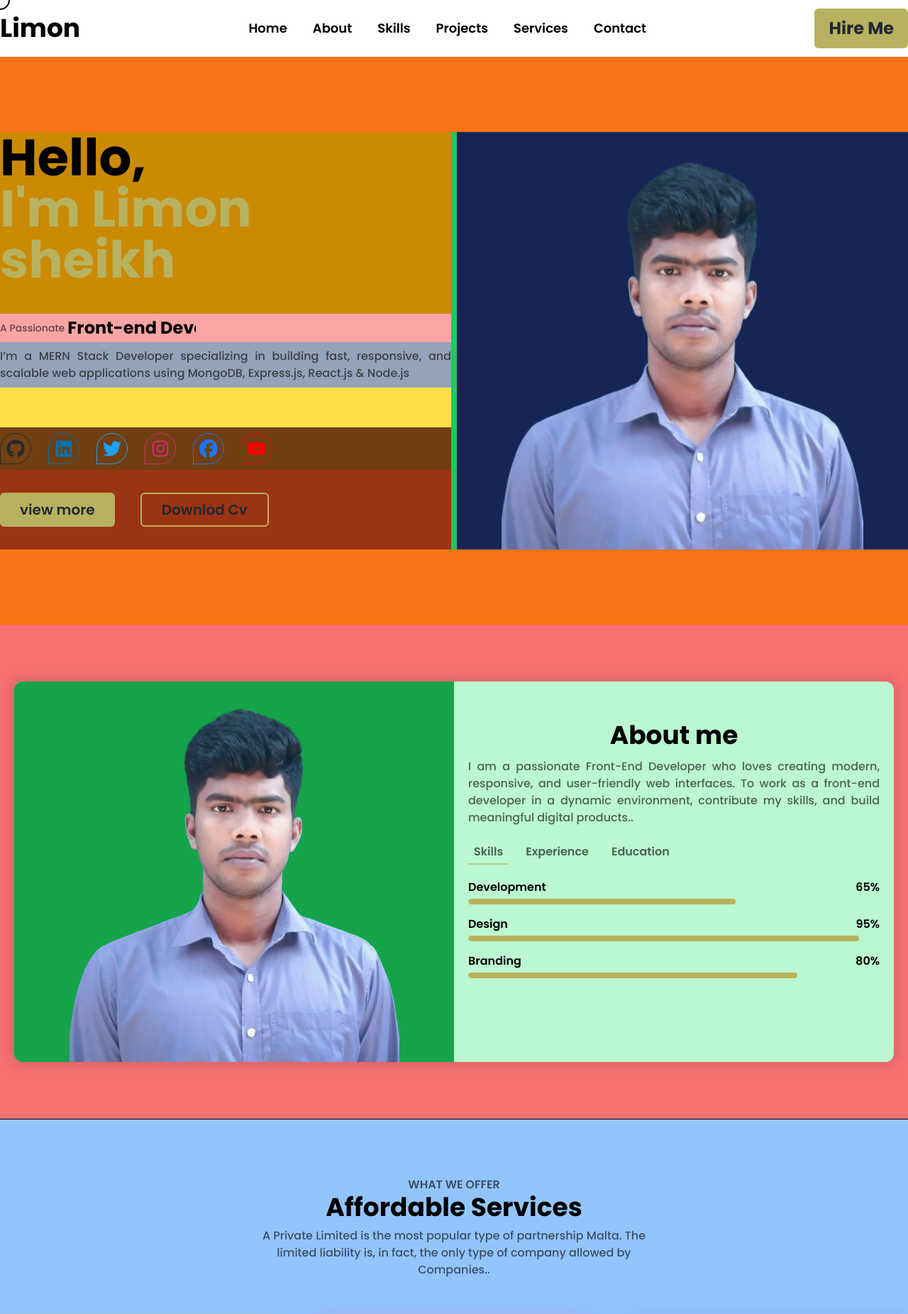
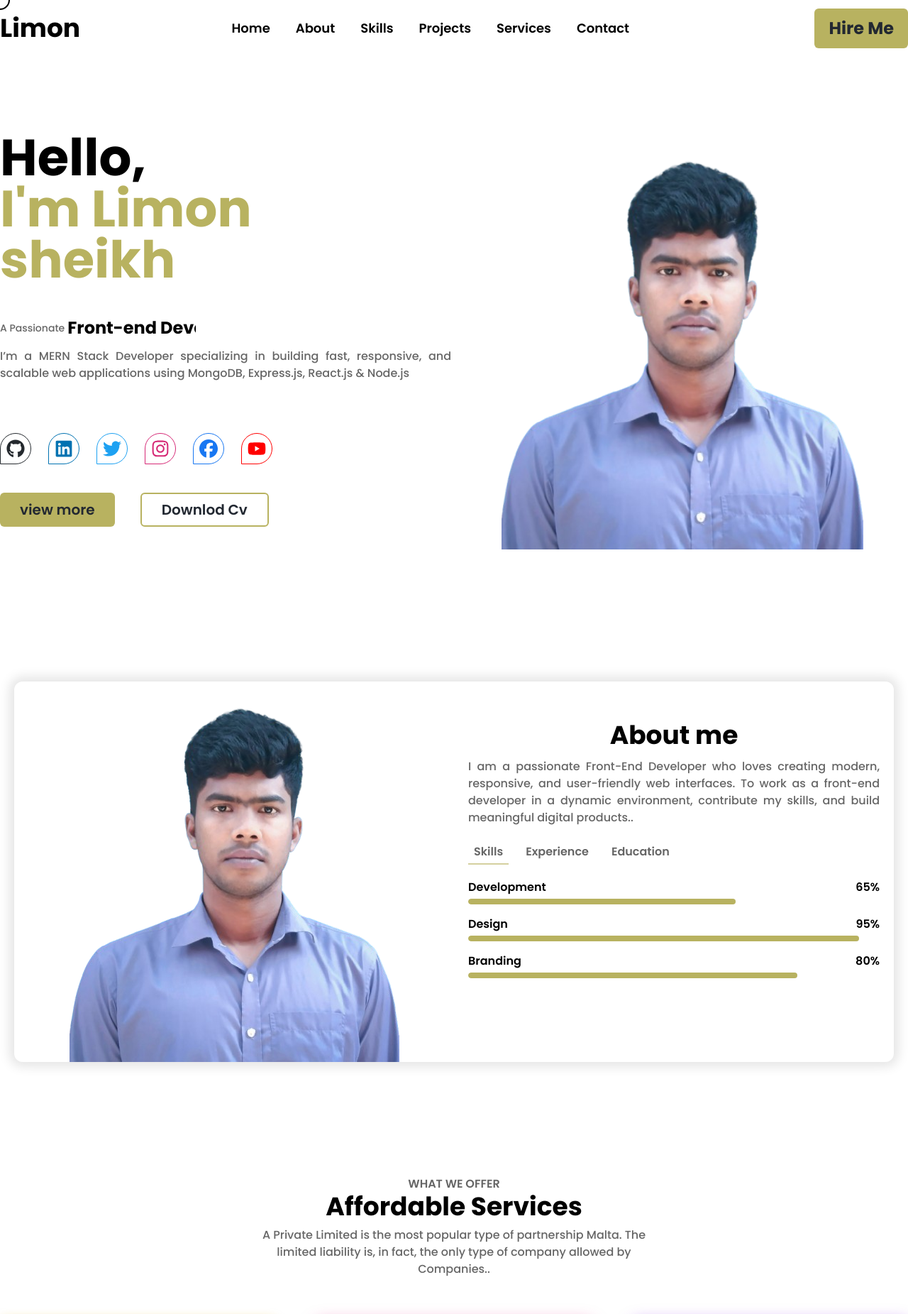
Before and after one commit to Limon-sheikh/My-portfolio, a React (Vite) app in the folder my-website/: page / in a window 1280 px wide. Shown: the top 1851 px of the page at 71% size. Built offline with nearby package versions, Linux system fonts and the light colour scheme.

Commit message:
some change

```diff
--- a/my-website/src/components/Navber/NavLinks.jsx
+++ b/my-website/src/components/Navber/NavLinks.jsx
@@ -2,14 +2,14 @@
 import { Link } from "react-router-dom";
 import mainMenu from "../../data/mainMenu";
 
-const NavLinks = ({ isOpen, className, onLinkClick }) => {
+const NavLinks = ({ className, onLinkClick }) => {
   // ${isOpen ? 'block' : 'hidden'}
     return (
       <ul className={`transition-all duration-300 ease-in-out md:flex-row md:items-center md:static md:w-auto md:p-0 md:gap-0 lg:gap-5   md:flex ${className} `}>
         {mainMenu.map((link) => (
             <li key={link.id}>
             <Link to={link.path} onClick={onLinkClick}
-              className="py-2 px-4 inline-block text-center font-semibold text-md md:bg-transparent md:p-2 lg:text-lg">
+              className="py-2 px-4 inline-block text-center font-semibold text-md hover:text-accent transition-all duration-200 md:bg-transparent md:p-2 lg:text-lg">
               {link.name}
             </Link>
             </li>
--- a/my-website/src/components/Navber/Navber.jsx
+++ b/my-website/src/components/Navber/Navber.jsx
@@ -47,16 +47,18 @@ const Navbar = () => {
             <Logo />
             <NavLinks className="hidden md:block" />
             <MenuToggle isOpen={open} toggle={toggle} />
-            <Button title="hire me" border={false}
+            <div className="flex items-center justify-center gap-12">
+              <span></span>
+              <Button title="hire me" border={false}
               className="text-2xl text-gray rounded-md md:font-bold md:px-4 md:py-2 xl:px-5 xl:py-3 capitalize font bg-accent hover:bg-hover transition-all duration-150 ease-linear hidden md:block"
             />
+            </div>
           </div>
         </nav>
       </header>
 
       {/* Mobile Menu Drawer */}
-      <div
-        className={`fixed top-0 left-0 h-full w-[60vw] shadow-xl z-[70] border-l border-white/20 backdrop-blur-md bg-white/30 md:hidden transform transition-transform duration-300 ease-in-out
+      <div className={`fixed top-0 left-0 h-full w-[60vw] shadow-xl z-[70] border-l border-white/20 backdrop-blur-md bg-white/30 md:hidden transform transition-transform duration-300 ease-in-out
         ${open ? "translate-x-0" : "-translate-x-full"} flex flex-col justify-around`}>
         <nav>
           <NavLinks onLinkClick={toggle} className="md:hidden flex flex-col gap-3 items-center"/>
--- a/my-website/src/pages/About.jsx
+++ b/my-website/src/pages/About.jsx
@@ -9,11 +9,11 @@ const About = () => {
   const [activeTab, setActiveTab] = useState("skills");
 
   return (
-    <section id="about" className="lg:bg-red-400 ">
+    <section id="about" className="">
       <div className="container mx-auto px-5 py-20">
-        <div id="wraper" className="rounded-xl overflow-hidden shadow-[0px_0px_15px_7px_rgba(0,_0,_0,_0.1)] lg:grid lg:grid-cols-2 lg:bg-green-200">
-          <div className="flex flex-col items-center justify-center lg:bg-fuchsia-500">
-            <div className="flex justify-center items-center lg:w-full lg:h-full lg:bg-green-600">
+        <div id="wraper" className="rounded-xl overflow-hidden shadow-[0px_0px_15px_7px_rgba(0,_0,_0,_0.1)] lg:grid lg:grid-cols-2">
+          <div className="flex flex-col items-center justify-center">
+            <div className="flex justify-center items-center lg:w-full lg:h-full">
               <img src={aboutInfo.image} alt="about image" className="px-5 md:px-0 lg:h-full" />
             </div>
           </div>
@@ -28,7 +28,6 @@ const About = () => {
           </div>
         </div>
       </div>
-      <hr />
     </section>
   );
 };
--- a/my-website/src/pages/Hero.jsx
+++ b/my-website/src/pages/Hero.jsx
@@ -6,11 +6,11 @@ const Home = () => {
   const {hello, limon, sheikh, title, titleName, description, socials, image} = HeroData[0];
 
   return (
-    <section id="hero" className="min-h-[calc(100vh)] lg:flex lg:items-center overflow-hidden md:bg-orange-500">
-      <div className="container mx-auto    md:bg-pink-400">
-        <div id="wraper" className="px-5 md:px-0 md:grid md:grid-cols-12 lg:gap-2   md:bg-green-500 ">
-          <div className="pt-10 md:pt-0 flex flex-col md:col-span-6      md:bg-yellow-300 ">
-            <div className="md:bg-yellow-600 ">
+    <section id="hero" className="min-h-[calc(100vh)] md:flex md:items-center overflow-hidden">
+      <div className="container mx-auto">
+        <div id="wraper" className="px-5 md:px-0 md:grid md:grid-cols-12 lg:gap-2">
+          <div className="pt-10 md:pt-0 flex flex-col md:col-span-6">
+            <div className="">
               <h1 className="text-[12vw] sm:text-[10vw] md:text-6xl lg:text-7xl font-bold leading-tight ">
                 {hello} <br />
                 <span className="text-accent ">{limon}</span>
@@ -18,7 +18,7 @@ const Home = () => {
                 <span className="text-accent ">{sheikh}</span>
               </h1>
               {/* typewriter */}
-              <div className="mt-10 flex items-center flex-wrap gap-1 py-1      md:bg-red-300">
+              <div className="mt-10 flex items-center flex-wrap gap-1 py-1">
                 <span className="text-[14px] opacity-60 font-medium">{title}</span>
                 <div className="w-56 sm:w-72 md:w-[16.5rem] flex items-center overflow-hidden overw whitespace-nowrap">
                   <div className="inline-block">
@@ -26,12 +26,12 @@ const Home = () => {
                   </div>
                 </div>
               </div>
-              <div className=" py-2 min-h-28 md:min-h-0 md:bg-slate-400">
+              <div className=" py-2 min-h-28 md:min-h-0">
                 <p className="text-justify text-base font-medium opacity-60">{description}</p>
               </div>
             </div>
 
-            <div className="mt-[11vh] lg:mt-14 md:bg-yellow-900 ">
+            <div className="mt-[11vh] lg:mt-14">
               <div className="grid grid-flow-col justify-between md:justify-start md:gap-6 py-2">
                 {socials.map((social, index) => (
                   <a key={index} href={social.link} target="_blank"
@@ -51,7 +51,7 @@ const Home = () => {
                 ))}
               </div>
 
-              <div className="flex justify-between gap-4 md:justify-start md:gap-9 py-8  md:bg-orange-800">
+              <div className="flex justify-between gap-4 md:justify-start md:gap-9 py-8">
                 <Button title="view more" border={false}
                   className="bg-accent text-gray px-7 py-2 font-semibold text-[4vw] sm:text-[3vw] md:text-xl hover:bg-hover
                     transition-all duration-150 ease-linear rounded-md "
@@ -64,8 +64,8 @@ const Home = () => {
             </div>
           </div>
 
-          <div className="hidden md:block md:col-span-6   bg-blue-400">
-            <div className="lg:h-full lg:flex lg:justify-center lg:bg-blue-950">
+          <div className="hidden md:block md:col-span-6">
+            <div className="md:h-full lg:h-full md:flex md:justify-center">
               <img src={image} alt="hero image" className="" />
             </div>
           </div>
--- a/my-website/src/pages/Services.jsx
+++ b/my-website/src/pages/Services.jsx
@@ -5,8 +5,8 @@ import { cardData, serviceTitle } from "../data/services";
 
 const Services = () => {
   return (
-    <section className="lg:bg-green-300">
-      <div className="container mx-auto lg:bg-blue-300 px-5 py-20 md:px-0">
+    <section className="">
+      <div className="container mx-auto px-5 py-20 md:px-0">
         <div className="flex justify-center mb-16">
           <div className="text-center w-[600px]">
             <h6 className="font-semibold opacity-60">{serviceTitle.offer}</h6>
@@ -14,7 +14,7 @@ const Services = () => {
             <p className="font-medium opacity-60">{serviceTitle.description}</p>
           </div>
         </div>
-        <div className="grid gap-14 grid-cols-1  lg:grid-cols-3">
+        <div className="grid gap-14 grid-cols-1 lg:grid-cols-3">
           {cardData.map((item) => (
             <Card
               id={item.id}
```
